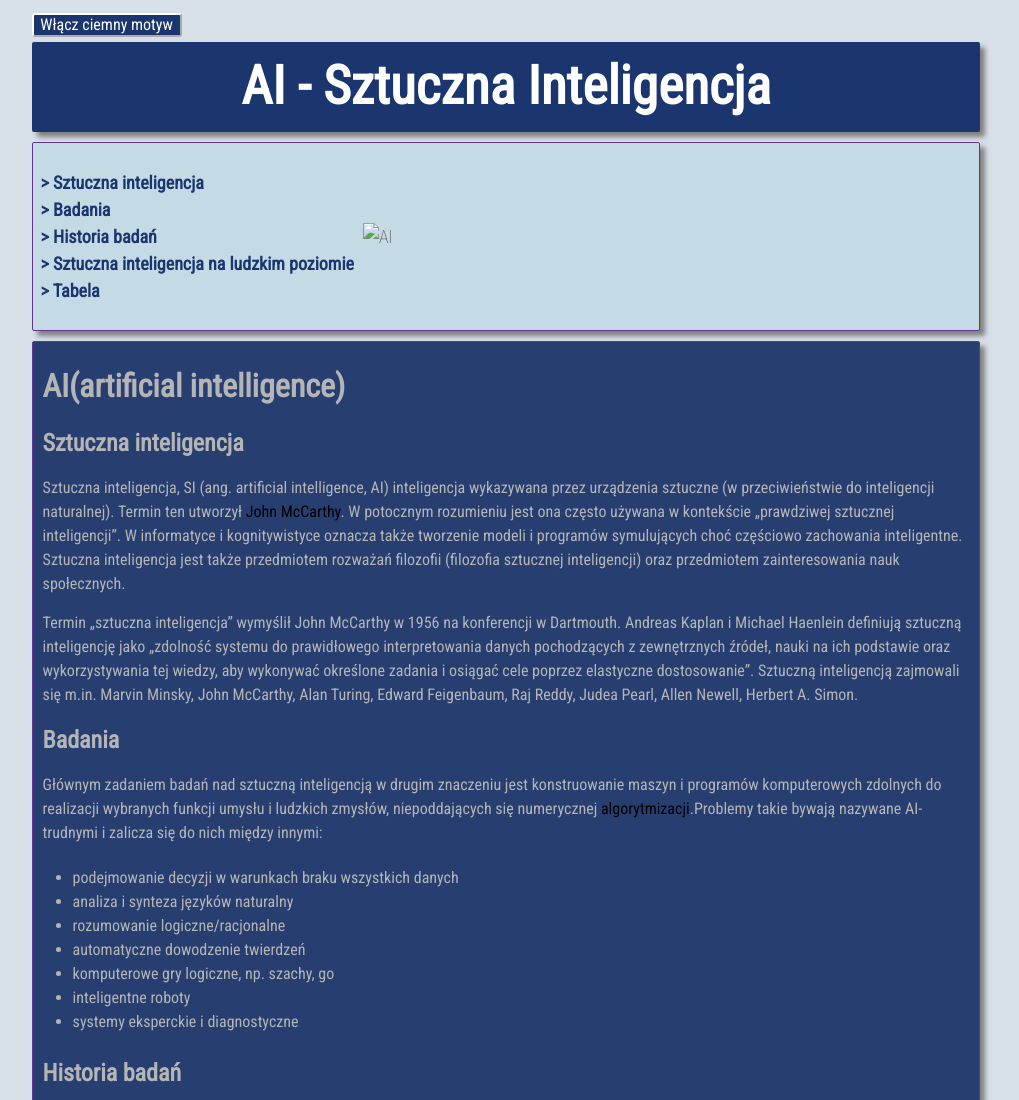
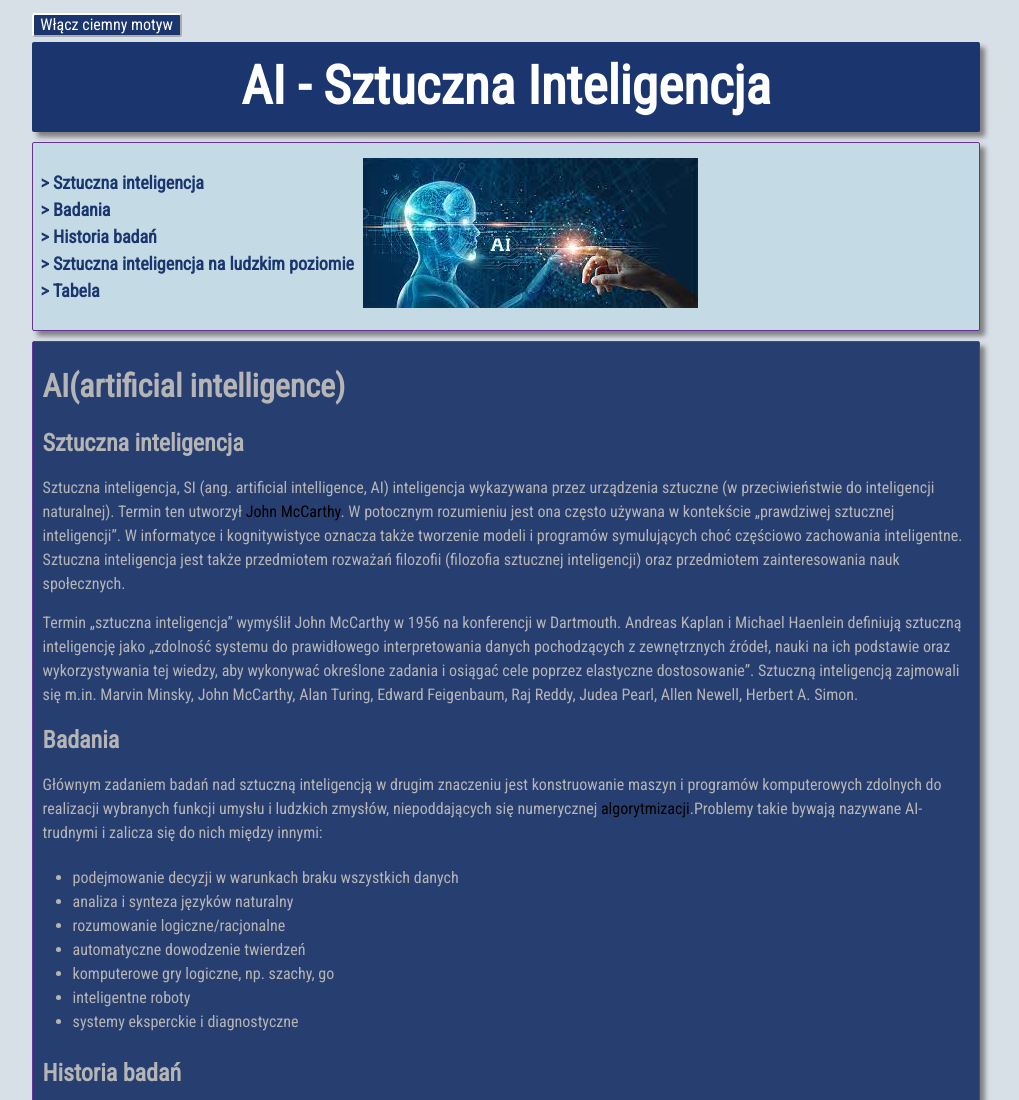
Before and after one commit to Pawel-Zaborski/homepage, a plain HTML site: page index.html in a window 1280 px wide. Shown: the top 1100 px of the page, without its empty margins (134-1153 px from the left). Drawn offline with nearby package versions, Linux system fonts and the light colour scheme.

Commit message:
alternation

```diff
--- a/index.html
+++ b/index.html
@@ -5,7 +5,7 @@
     <meta charset="UTF-8">
     <meta name="viewport" content="width=device-width, initial-scale=1.0">
     <title>Praca domowa - mod. 3</title>
-    <meta property="og:image" content="img/aiog.png">
+    <meta property="og:image" content="img/aiop.png">
     <link href="img/ai.png" rel="icon" />
     <link rel="stylesheet" href="https://cdnjs.cloudflare.com/ajax/libs/normalize/8.0.1/normalize.min.css"
         integrity="sha512-NhSC1YmyruXifcj/KFRWoC561YpHpc5Jtzgvbuzx5VozKpWvQ+4nXhPdFgmx8xqexRcpAglTj9sIBWINXa8x5w=="
@@ -52,7 +52,7 @@
                     </ul>
                 </td>
                 <td>
-                    <img class="nav__img" src="ai.jpg" alt="AI" height=160px>
+                    <img class="nav__img" src="img/ai.jpg" alt="AI" height=160px>
                 </td>
             </tr>
         </table>
```
